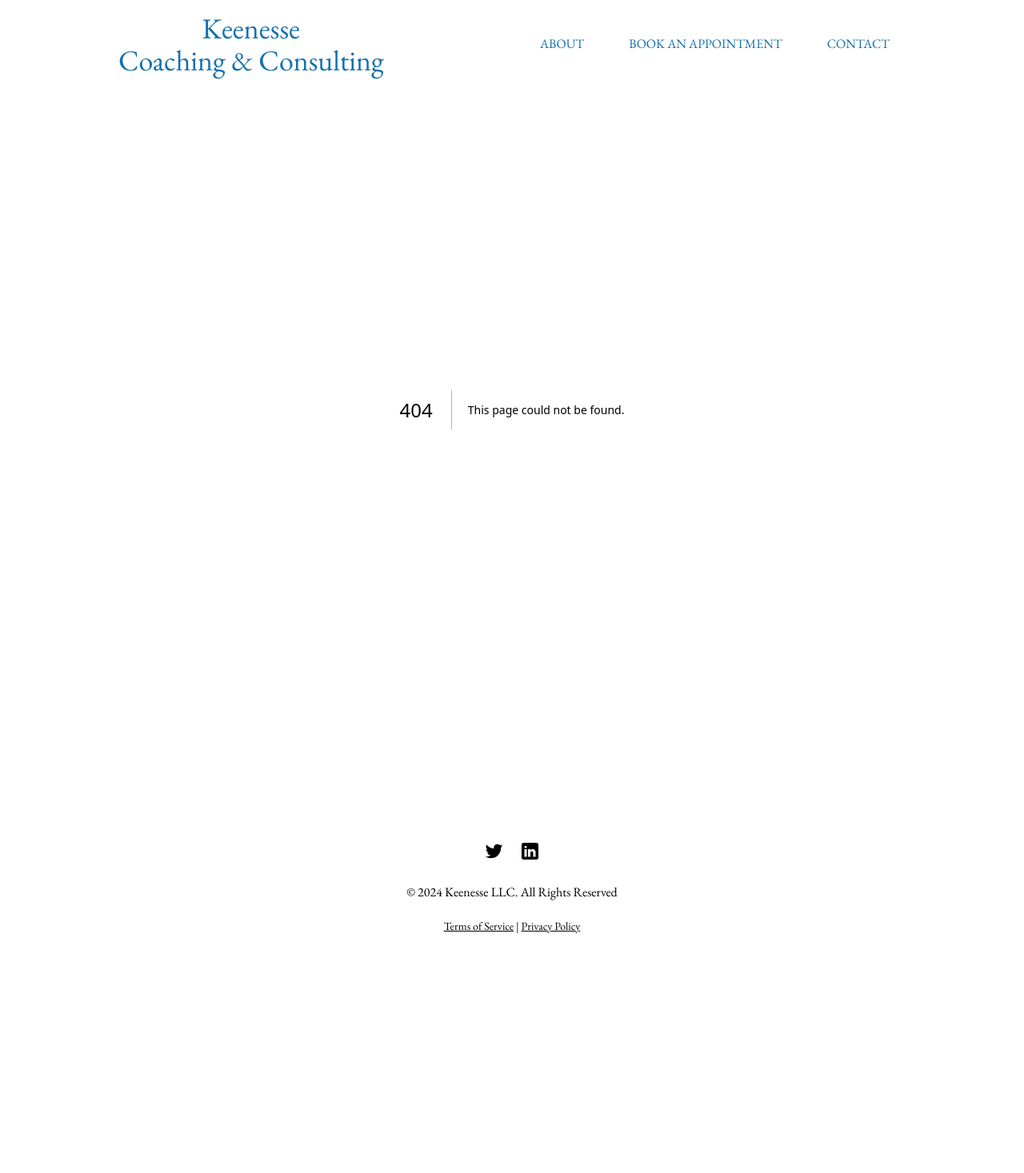
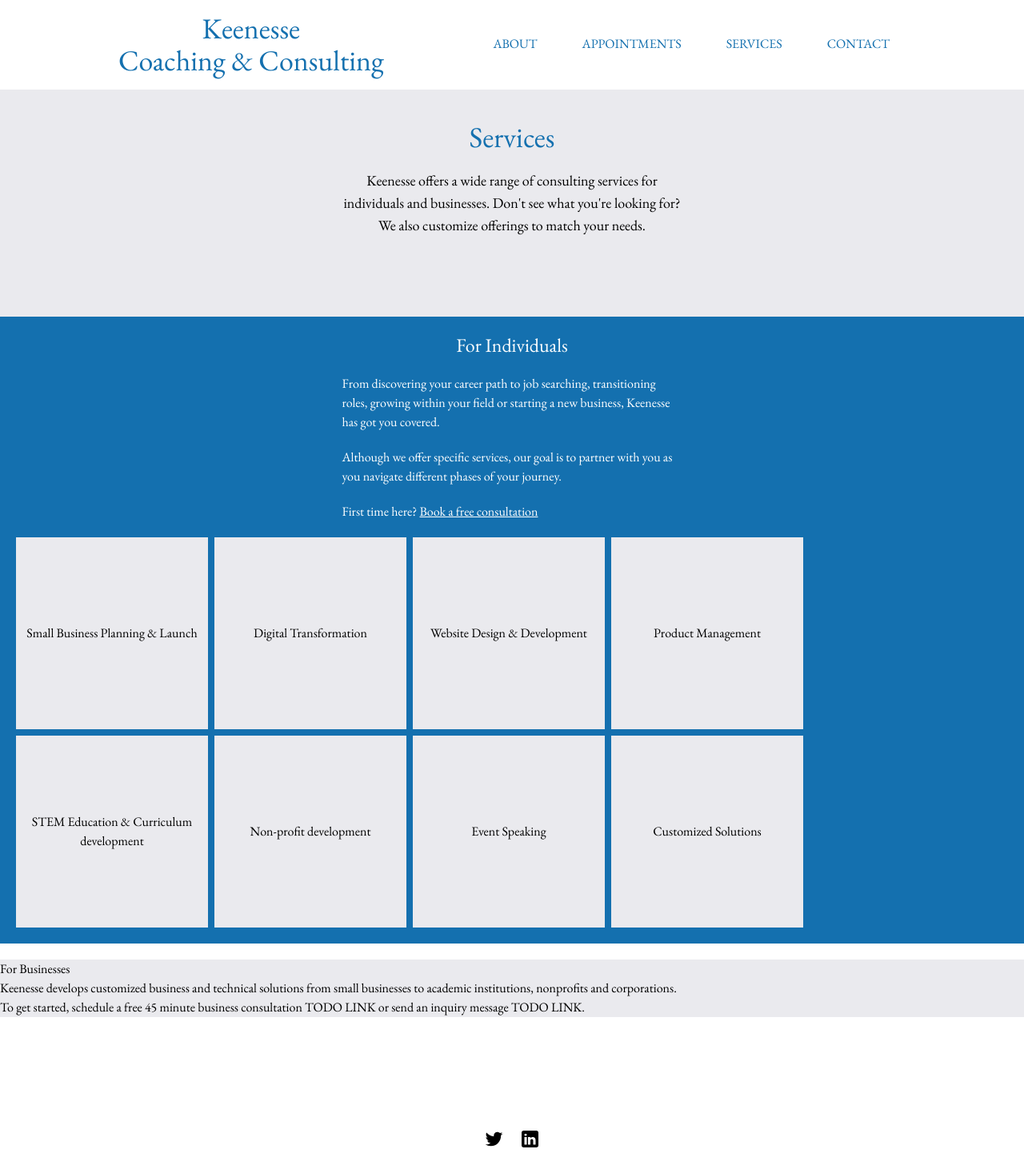
Before and after one commit to ybot1122/keenesse, a Next.js app: page /services in a window 1280 px wide. Before the commit this address had no page. Shown: the top 1467 px of the page at 80% size. Before the commit the page ends 1268 px from the top, so only its background shows below. Built offline with nearby package versions, Linux system fonts and the light colour scheme.

Commit message:
Working on services page

```diff
--- a/app/contact/page.tsx
+++ b/app/contact/page.tsx
@@ -29,7 +29,7 @@ export default function Contact() {
     {},
   );
   return (
-    <main className="flex min-h-screen flex-col items-center justify-between bg-white pt-10">
+    <main className="flex min-h-screen flex-col items-center justify-between bg-gray pt-10">
       <div className="grid grid-cols-1 md:grid-cols-2 bg-white mx-5 md:m-10 md:p-10 max-w-[1280px]">
         <div className="col-span-1 pr-10">
           <h3 className="text-blue text-4xl text-center">Let&apos;s Talk!</h3>
--- /dev/null
+++ b/app/services/ClickableTile.tsx
@@ -0,0 +1,7 @@
+export default function ClickableTile({ title }: { title: string }) {
+  return (
+    <div className="col-span-1 bg-gray aspect-square flex items-center justify-center px-2">
+      <h3 className="text-center text-black">{title}</h3>
+    </div>
+  );
+}
--- /dev/null
+++ b/app/services/page.tsx
@@ -0,0 +1,72 @@
+import Link from "next/link";
+import ClickableTile from "./ClickableTile";
+
+const forIndividuals = [
+  "Small Business Planning & Launch",
+  "Digital Transformation",
+  "Website Design & Development",
+  "Product Management",
+  "STEM Education & Curriculum development",
+  "Non-profit development",
+  "Event Speaking",
+  "Customized Solutions",
+];
+
+export default function Services() {
+  return (
+    <main className="min-h-screen">
+      <div className="bg-gray w-full p-10 md:pt-10 md:pb-20 flex justify-center flex-wrap md:flex-row-reverse">
+        <div className="w-full max-w-[1024px]">
+          <h1 className="text-4xl text-center block text-blue">Services</h1>
+          <p className="text-center max-w-[425px] text-lg my-5 mx-auto">
+            Keenesse offers a wide range of consulting services for individuals
+            and businesses. Don't see what you're looking for? We also customize
+            offerings to match your needs.
+          </p>
+        </div>
+      </div>
+
+      <div className="bg-blue w-full text-white">
+        <h2 className="text-center text-2xl py-5">For Individuals</h2>
+        <div className="max-w-[425px] mx-auto">
+          <p>
+            From discovering your career path to job searching, transitioning
+            roles, growing within your field or starting a new business,
+            Keenesse has got you covered.
+          </p>
+          <p className="mt-5">
+            Although we offer specific services, our goal is to partner with you
+            as you navigate different phases of your journey.
+          </p>
+          <p className="mt-5">
+            First time here?{" "}
+            <Link
+              href="https://calendly.com/keenesse/free30min"
+              className="underline"
+            >
+              Book a free consultation
+            </Link>
+          </p>
+        </div>
+
+        <div className="grid grid-cols-4 gap-2 max-w-[1024px] py-5 px-5">
+          {forIndividuals.map((i) => (
+            <ClickableTile title={i} />
+          ))}
+        </div>
+      </div>
+      <div className="bg-gray w-full mt-5">
+        <h2>For Businesses</h2>
+        <p>
+          Keenesse develops customized business and technical solutions from
+          small businesses to academic institutions, nonprofits and
+          corporations.
+        </p>
+        <p>
+          To get started, schedule a free 45 minute business consultation TODO
+          LINK or send an inquiry message TODO LINK.
+        </p>
+      </div>
+    </main>
+  );
+}
--- a/components/Header.tsx
+++ b/components/Header.tsx
@@ -23,7 +23,8 @@ const Header = () => {
 
   const navItems = [
     { text: "About", href: "/about" },
-    { text: "Book An Appointment", href: "/appointments" },
+    { text: "Appointments", href: "/appointments" },
+    { text: "Services", href: "/services" },
     { text: "Contact", href: "/contact" },
   ];
 
```
